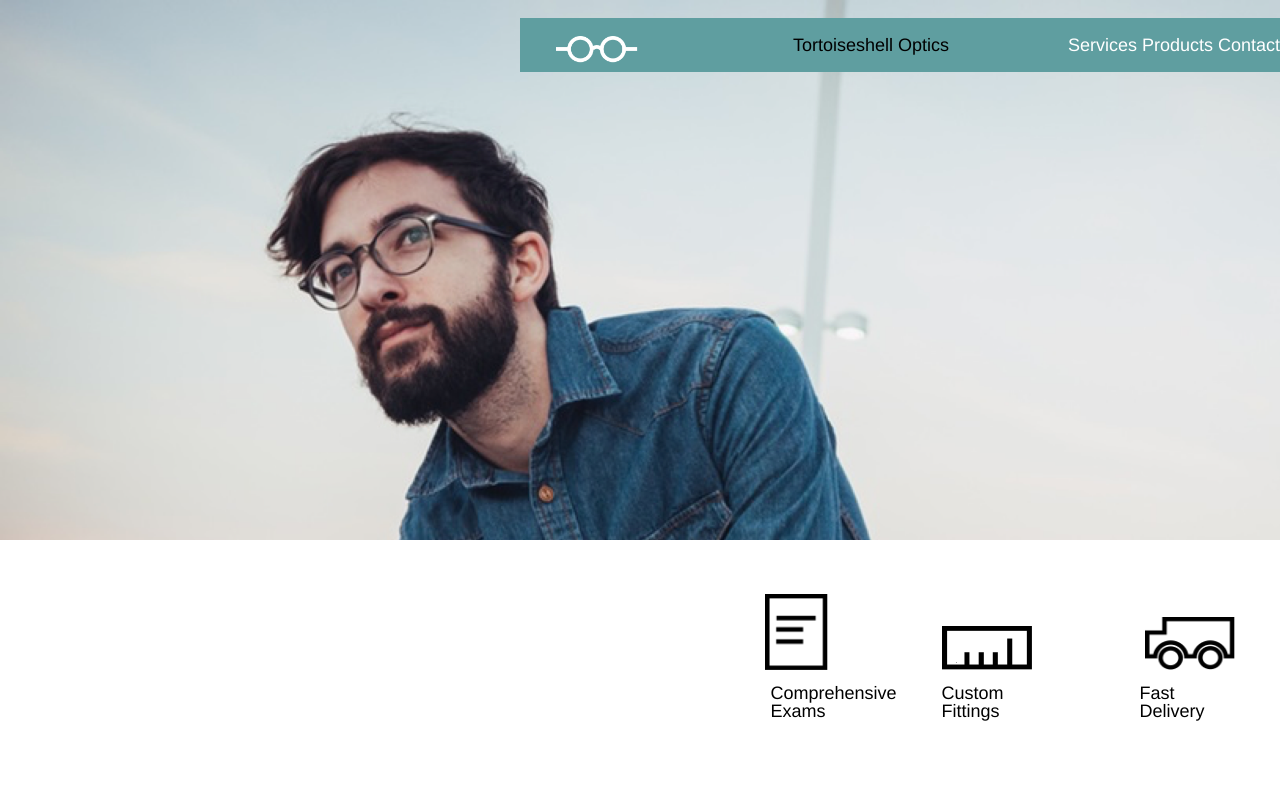
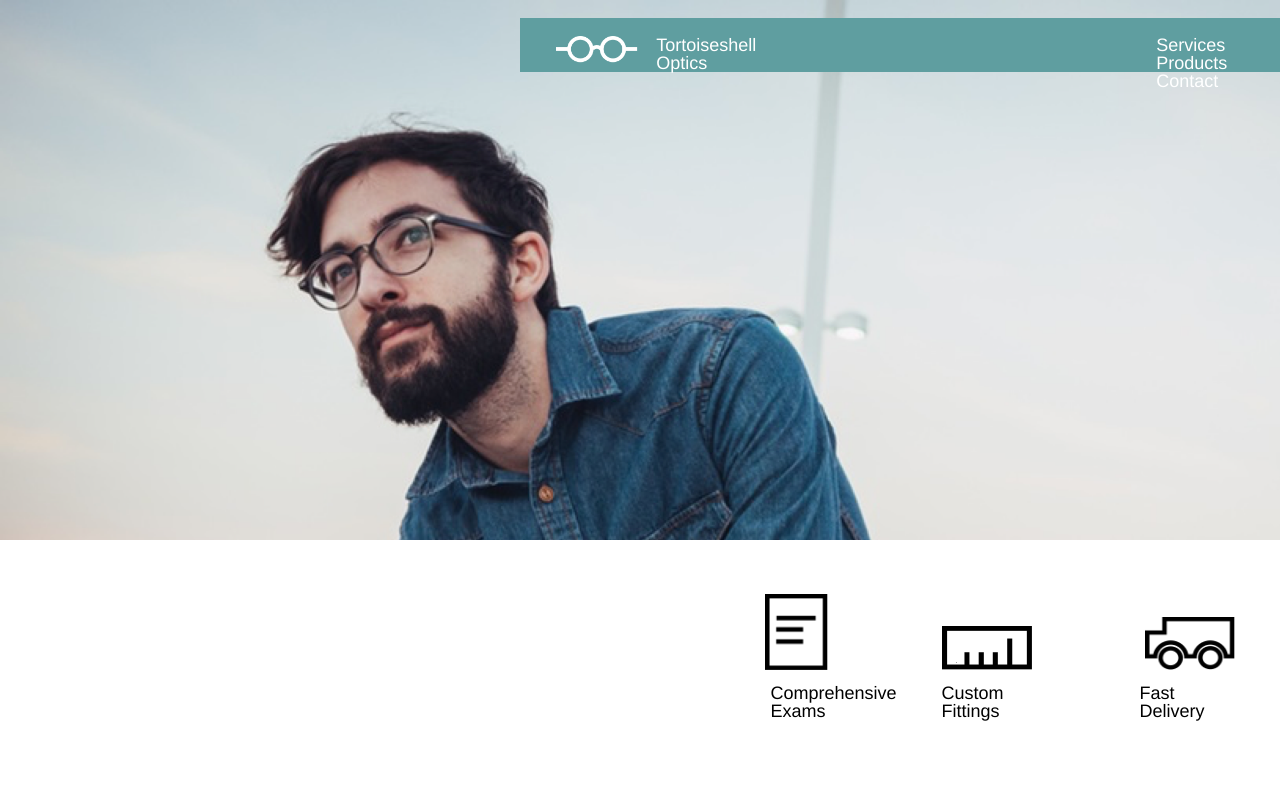
Before and after one commit to REThornton/Tortoiseshell, a plain HTML site: page index.html in a window 1280 px wide. Shown: the top 789 px of the page. Drawn offline with Linux system fonts and the light colour scheme.

Commit message:
Fixed Header

```diff
--- a/index.html
+++ b/index.html
@@ -13,7 +13,7 @@
 <div class="FLEXCONTAINER1">
   <div class="headercontainer">
     <img src="resources\logo-white.png" alt="Logo" class="headerimg">
-    <p class="headerimg">Tortoiseshell Optics</p>
+    <p class="headertitle">Tortoiseshell Optics</p>
     <p class="headercap">Services Products Contact</p>
   </div>
 </div>
--- a/resources/css/style.css
+++ b/resources/css/style.css
@@ -27,7 +27,6 @@ html{
   padding-top: 1rem;
   padding-bottom: 1rem;
   font-size: 1rem;
-  justify-content: space-between;
 }
 
 .headerimg{
@@ -37,14 +36,14 @@ html{
 }
 
 .headercap{
-
+  padding-right: 2rem;
   color: white;
+  margin-left: 400px;
 }
 
-a{
-  padding-right: 2rem;
-  padding-top: 1rem;
-  padding-bottom: 1rem;
+.headertitle{
+  color: white;
+  align-items: left;
 }
 
 /*THREE OPTIONS/FLEXCONTAINER*/
```
